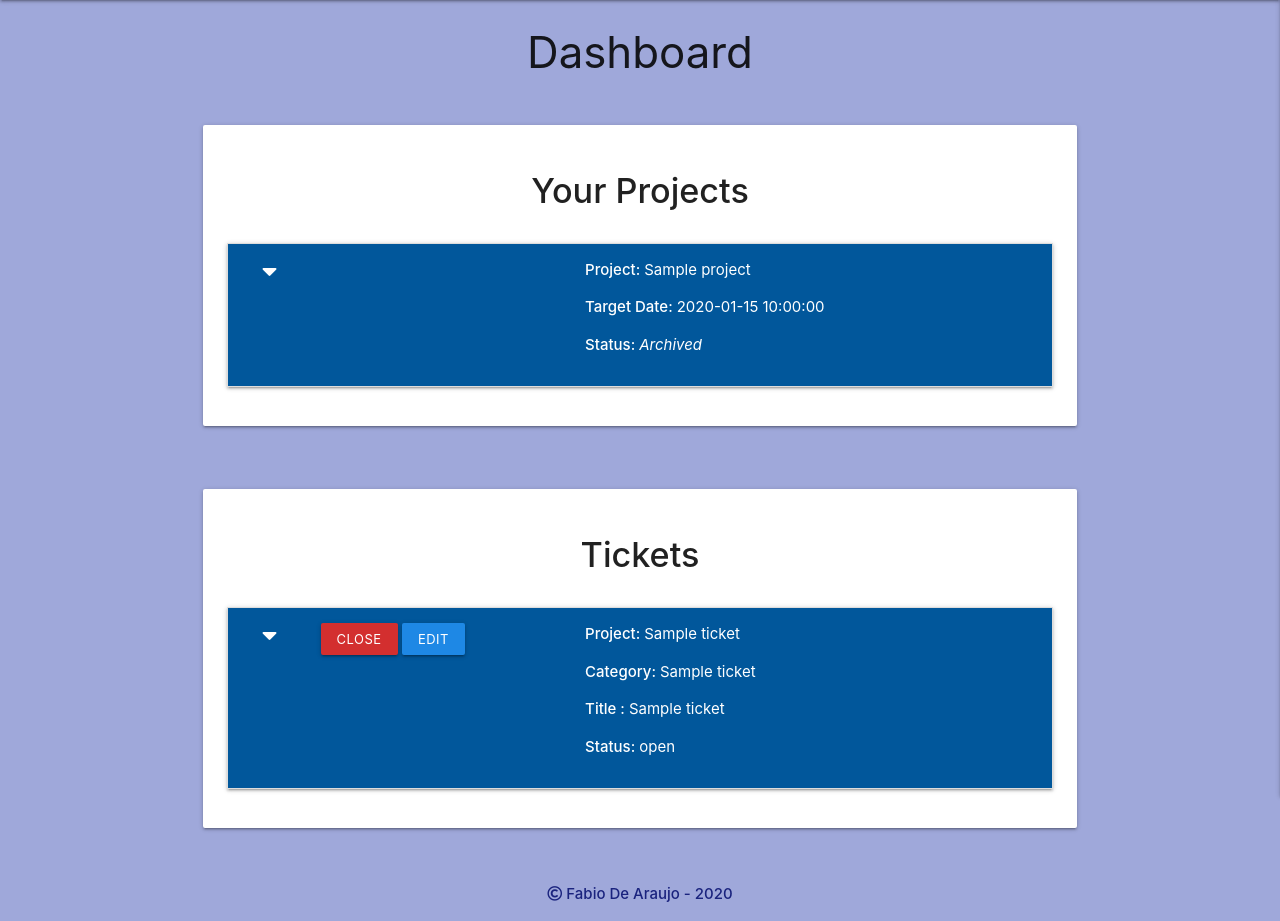
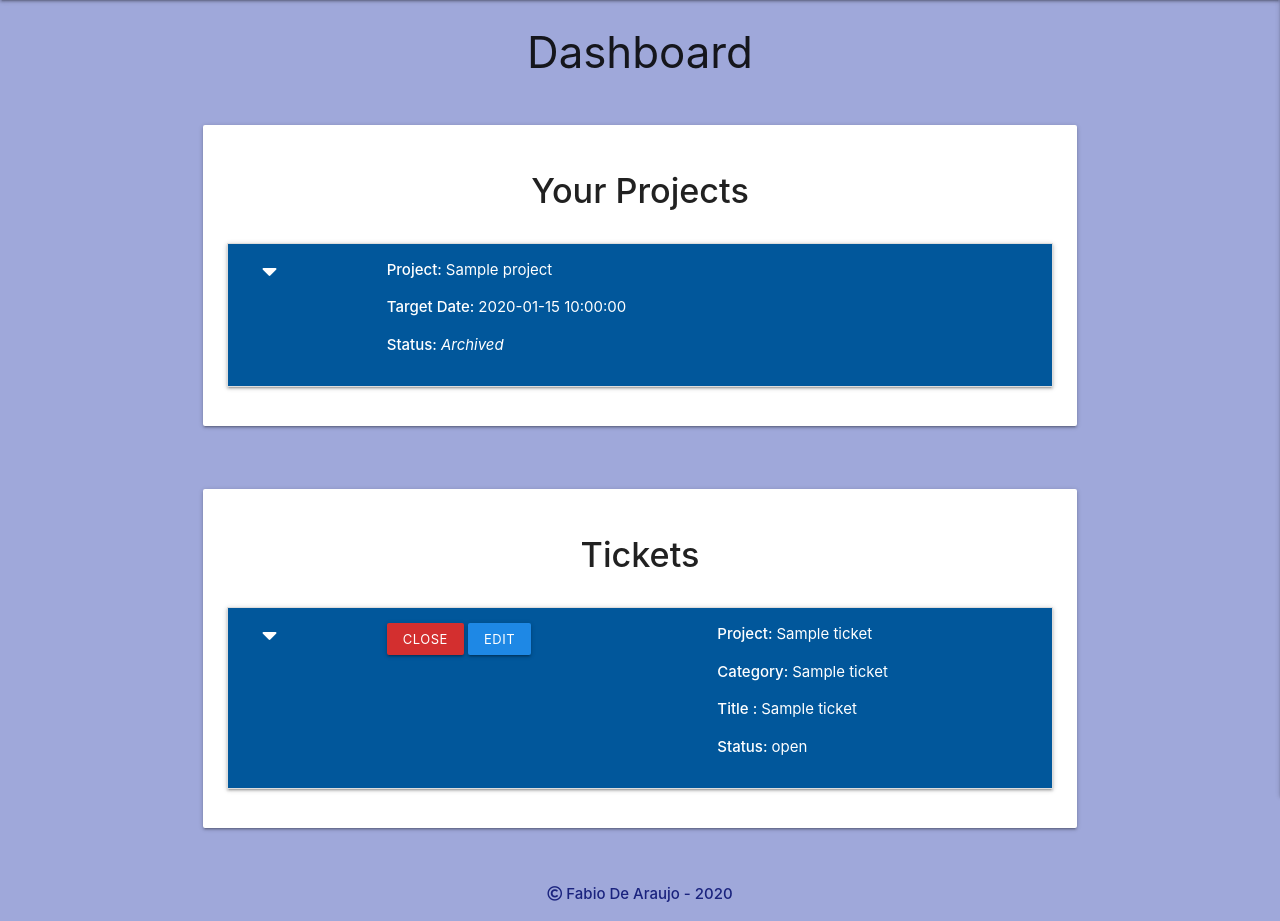
Before and after one commit to fabiodearaujo/bug_tracker_mp3, a Flask app: a page that uses templates/dashboard.html in a window 1280 px wide. Shown: the part 64-985 px from the top of the page. Run offline with Flask 2, Linux system fonts and the light colour scheme; the visitor is signed in with stand-in values (Sample User, id 1); a database or web service that is not in the repository returns one stand-in record (values such as "Sample title"); some libraries are stand-ins or nearby versions.

Commit message:
fixed project view on dashboard for regular users

```diff
--- a/static/css/style.css
+++ b/static/css/style.css
@@ -9,6 +9,7 @@
     margin-top: 100px;
 }
 
+/* Add 20px of margin on the element */
 .bottom-spacing {
     margin-bottom: 20px;
 }
--- a/templates/dashboard.html
+++ b/templates/dashboard.html
@@ -23,18 +23,17 @@
                     {% for project in projects %}
                         <li>
                             <div class="collapsible-header white-text light-blue darken-4">
-                                <div class="col s1">
+                                <div class="col s2">
                                     <i class="fas fa-caret-down"></i>
                                 </div>
-                                <div class="col s4">
                                 {% if session.category == "manager" %}
+                                    <div class="col s5">
                                         <a href="{{ url_for('project_delete_conf', project_name=project.project_name) }}" class="btn-small red darken-1 bottom-spacing">Delete</a>
                                         {% if project.project_archive == "off" %}
                                             <a href="{{ url_for('project_archive_conf', project_name=project.project_name) }}" class="btn-small blue darken-1 bottom-spacing">Archive</a>
                                         {% endif %}
-                                    {% endif %}
                                     </div>
-                                <div class="col s7">
+                                    <div class="col s5">
                                         <strong>Project: </strong>{{ project.project_name }}
                                         <p><strong>Target Date: </strong>{{ project.project_target_date }}</p>
                                         {% if project.project_archive == "off" %}
@@ -43,6 +42,17 @@
                                         <p><strong>Status: </strong><em>Archived</em></p>
                                         {% endif %}
                                     </div>
+                                {% else %}
+                                    <div class="col s10">
+                                        <strong>Project: </strong>{{ project.project_name }}
+                                        <p><strong>Target Date: </strong>{{ project.project_target_date }}</p>
+                                        {% if project.project_archive == "off" %}
+                                            <p><strong>Status: </strong><em>Active</em></p>
+                                        {% else %}
+                                        <p><strong>Status: </strong><em>Archived</em></p>
+                                        {% endif %}
+                                    </div>
+                                {% endif %}
                             </div>
                             <div class="collapsible-body">
                                 <strong>Description</strong>
@@ -68,10 +78,10 @@
                     {% for ticket in tickets %}
                         <li>
                             <div class="collapsible-header white-text light-blue darken-4">
-                                <div class="col s1">
+                                <div class="col s2">
                                     <i class="fas fa-caret-down"></i>
                                 </div>
-                                <div class="col s4">
+                                <div class="col s5">
                                     {% if ticket.ticket_status == "open" %}
                                         <a href="{{ url_for('close_ticket', ticket_id=ticket._id) }}" class="btn-small red darken-2 bottom-spacing">Close</a>
                                         <a href="{{ url_for('edit_ticket', ticket_id=ticket._id) }}" class="btn-small blue darken-1 bottom-spacing">Edit</a>
@@ -79,7 +89,7 @@
                                         <a href="{{ url_for('reopen_ticket', ticket_id=ticket._id) }}" class="btn-small orange darken-2 bottom-spacing">Reopen</a>
                                     {% endif %}
                                 </div>
-                                <div class="col s7">
+                                <div class="col s5">
                                     <strong>Project: </strong>{{ ticket.project_name }}
                                     <p><strong>Category: </strong>{{ ticket.category_name }}</p>
                                     <p><strong>Title : </strong>{{ ticket.ticket_title }}</p>
--- a/templates/edit_user.html
+++ b/templates/edit_user.html
@@ -19,8 +19,9 @@
                     <div class="input-field col s12">
                         <i class="fas fa-user-plus prefix light-blue-text text-darken-4"></i>
                         <input id="user_name" name="user_name" type="text" minlenght="5"
-                            value="{{ user.user_name }}" maxlenght="15" pattern="^[a-zA-Z0-9]{5,15}$" class="validate" required>
+                            value="{{ user.user_name }}" maxlenght="15" pattern="^[a-zA-Z0-9]{5,15}$" class="validate" disabled required>
                         <label for="user_name">Username</label>
+                        <span class="helper-text" data-error="Sorry, try again" data-success="Great">Username cannot be changed</span>
                     </div>
                 </div>
                 <!-- user category -->
@@ -37,6 +38,7 @@
                         {% endif %}
                     </select>
                     <label>User Category</label>
+                    <span class="helper-text" data-error="Sorry, try again" data-success="Great">Choose the user category</span>
                 </div>
                 <!-- button to save the changes  -->
                 {% if session.user == "admintest" %}
--- a/templates/login.html
+++ b/templates/login.html
@@ -22,7 +22,7 @@
                         <i class="fas fa-user-plus prefix light-blue-text text-darken-4"></i>
                         <input id="user_name" name="user_name" type="text" minlenght="5"
                             maxlenght="15" pattern="^[a-zA-Z0-9]{5,15}$"
-                            data-error="Please enter your username" class="validate" required>
+                            class="validate" required>
                         <label for="user_name">Username</label>
                         <span class="helper-text" data-error="Sorry, try again" data-success="Great">Please enter your username</span>
                     </div>
--- a/templates/manage_user.html
+++ b/templates/manage_user.html
@@ -21,8 +21,8 @@
                         <label for="query">Search Users</label>
                     </div>
                     <div class="col s12 m4">
-                        <a href="{{ url_for('manage_user', user_name=session['user']) }}" class="red btn">Reset</a>
-                        <button type="submit" class="btn light-blue darken-1">
+                        <a href="{{ url_for('manage_user', user_name=session['user']) }}" class="red btn bottom-spacing">Reset</a>
+                        <button type="submit" class="btn light-blue darken-1  bottom-spacing">
                             <i class="fas fa-search left"></i>Search
                         </button>
                     </div>
```
Lines whose indentation alone changed are shown as unchanged.
